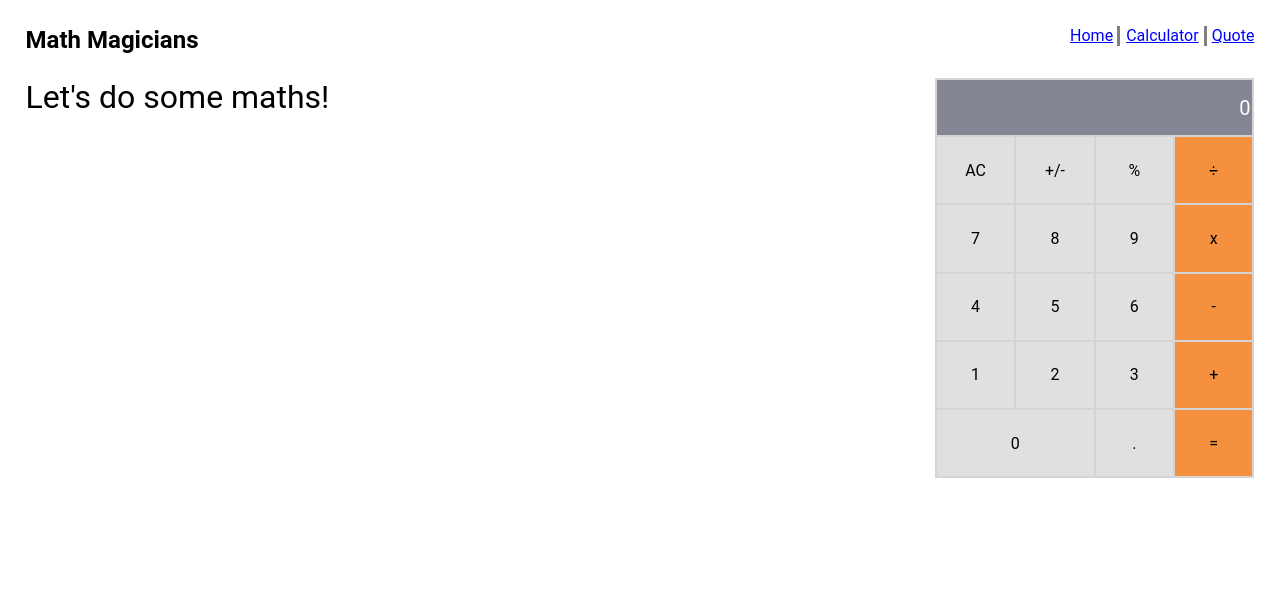
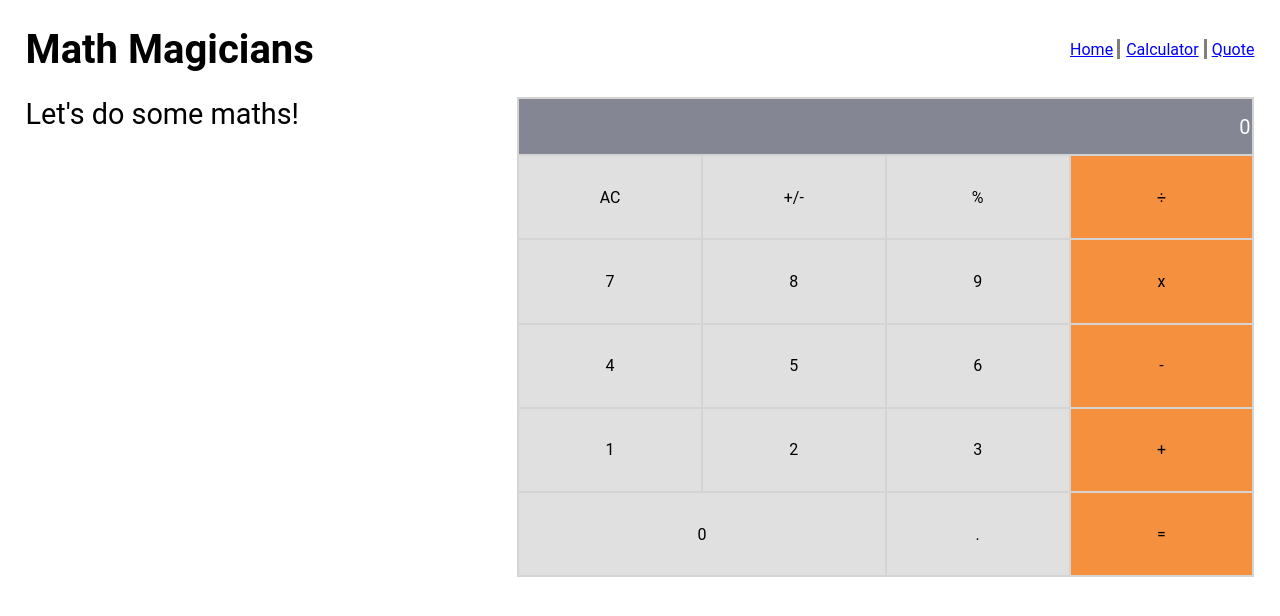
Before and after one commit to ndorrh/Math_Magicians, a React (Create React App) app: page /Calculator in a window 1280 px wide. Shown: the top 616 px of the page. Built offline with nearby package versions, Linux system fonts and the light colour scheme.

Commit message:
Add styling to Calculator page

```diff
--- a/src/App.css
+++ b/src/App.css
@@ -12,12 +12,17 @@
 .navbar {
   display: flex;
   justify-content: space-between;
+  align-items: center;
 }
 
 .navbar ul {
   display: flex;
   justify-content: space-between;
   width: 15%;
+}
+
+.navbar h1 {
+  font-size: 2.5rem;
 }
 
 .navbar ul li {
@@ -46,8 +51,8 @@
 }
 
 .cal-container {
-  height: 50vh;
-  width: 26%;
+  height: 480px;
+  width: 60%;
 }
 
 table {
--- a/src/pages/Calculator.module.css
+++ b/src/pages/Calculator.module.css
@@ -5,5 +5,5 @@
 }
 
 .heading {
-  font-size: 2rem;
+  font-size: 1.8rem;
 }
```
